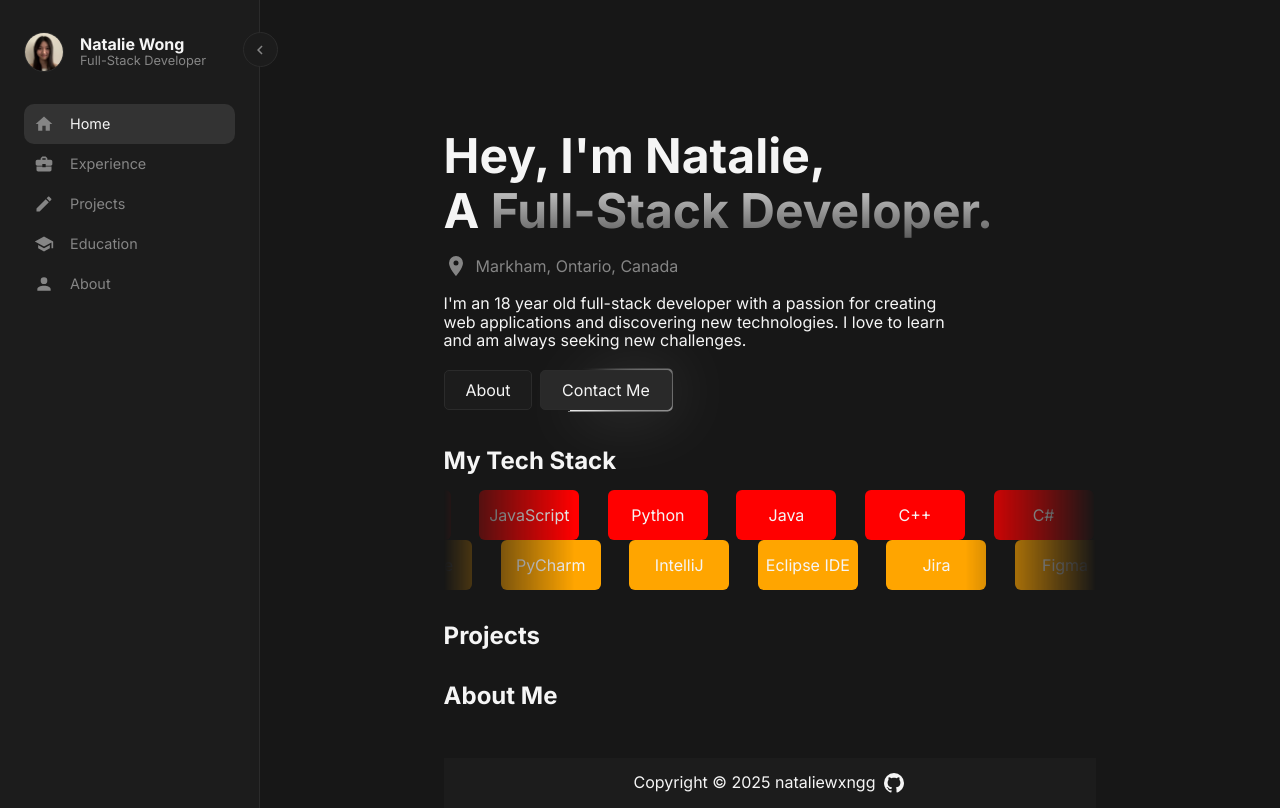
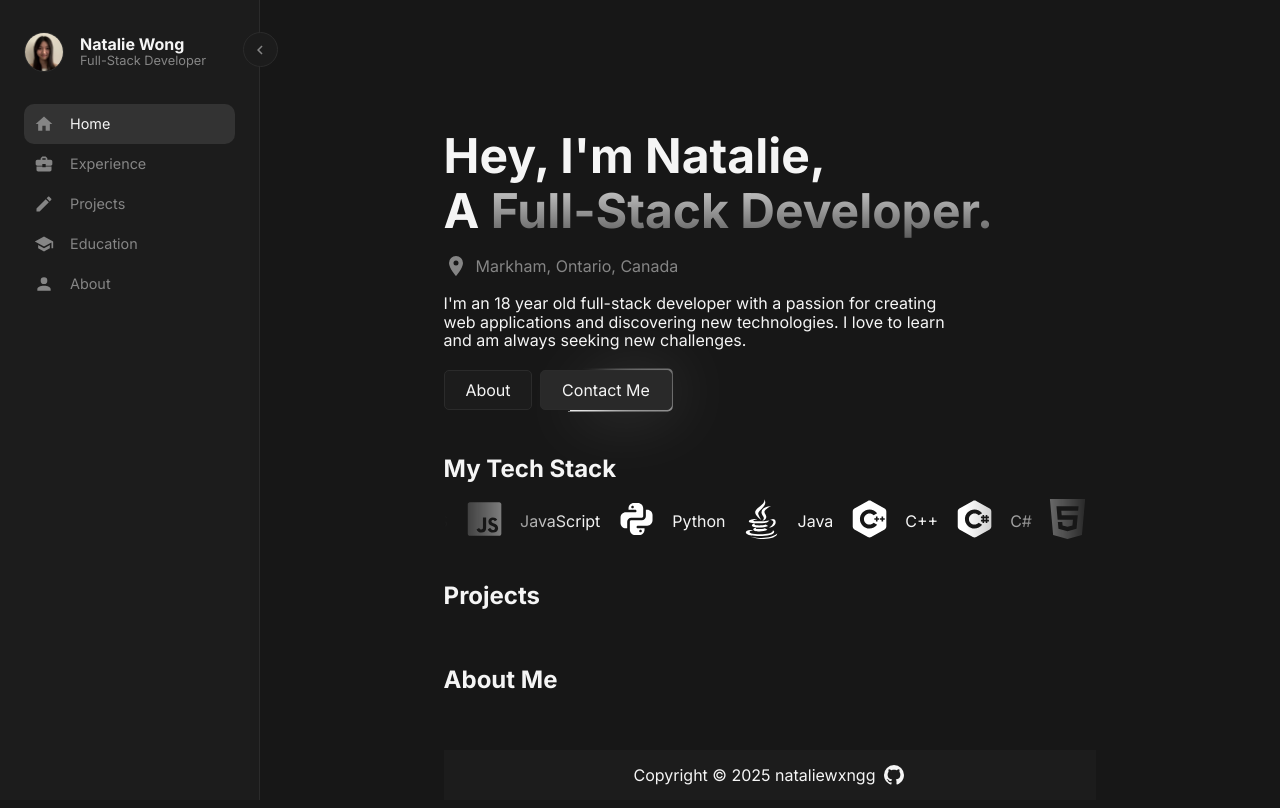
Before and after one commit to nataliewxngg/nataliewxngg, a website built with webpack: page src/template.html in a window 1280 px wide. Built offline with nearby package versions, Linux system fonts and the light colour scheme.

Commit message:
Add tech stack list 1

```diff
--- /dev/null
+++ b/src/components/techstack-list-1.js
@@ -0,0 +1,104 @@
+import html5Logo from '../assets/techstack-logos/html5-icon.svg';
+import css3Logo from '../assets/techstack-logos/css3-icon.svg';
+import jsLogo from '../assets/techstack-logos/javascript-icon.svg';
+import pythonLogo from '../assets/techstack-logos/python-icon.svg';
+import javaLogo from '../assets/techstack-logos/java-icon.svg';
+import cppLogo from '../assets/techstack-logos/c++-icon.svg';
+import csharpLogo from '../assets/techstack-logos/csharp-icon.svg';
+
+function addAnimation() {
+    const scrollers = document.querySelectorAll('.scroller');
+
+    scrollers.forEach((scroller) => {
+        scroller.setAttribute('data-animated', true);
+
+        const scrollerList = document.querySelector('.scroller ul');
+        const scrollerContent = Array.from(scrollerList.children);
+
+        scrollerContent.forEach(item => {
+            const duplicatedItem = item.cloneNode(true);
+            duplicatedItem.setAttribute('aria-hidden', true);
+
+            scrollerList.appendChild(duplicatedItem);
+        });
+    });
+}
+
+const techStackList1Container = document.createElement('div');
+techStackList1Container.classList.add('scroller');
+
+const techStackList1 = document.createElement('ul');
+
+// HTML, CSS, JS, Python, Java, C++, C#
+const list1Item1 = document.createElement('li');
+const list1Item1Img = document.createElement('img');
+list1Item1Img.setAttribute('src', html5Logo);
+list1Item1.appendChild(list1Item1Img);
+techStackList1.appendChild(list1Item1);
+
+const list1Item2 = document.createElement('li');
+list1Item2.innerText = 'HTML';
+techStackList1.appendChild(list1Item2);
+
+const list1Item3 = document.createElement('li');
+const list1Item3Img = document.createElement('img');
+list1Item3Img.setAttribute('src', css3Logo);
+list1Item3.appendChild(list1Item3Img);
+techStackList1.appendChild(list1Item3);
+
+const list1Item4 = document.createElement('li');
+list1Item4.innerText = 'CSS';
+techStackList1.appendChild(list1Item4);
+
+const list1Item5 = document.createElement('li');
+const list1Item5Img = document.createElement('img');
+list1Item5Img.setAttribute('src', jsLogo);
+list1Item5.appendChild(list1Item5Img);
+techStackList1.appendChild(list1Item5);
+
+const list1Item6 = document.createElement('li');
+list1Item6.innerText = 'JavaScript';
+techStackList1.appendChild(list1Item6);
+
+const list1Item7 = document.createElement('li');
+const list1Item7Img = document.createElement('img');
+list1Item7Img.setAttribute('src', pythonLogo);
+list1Item7.appendChild(list1Item7Img);
+techStackList1.appendChild(list1Item7);
+
+const list1Item8 = document.createElement('li');
+list1Item8.innerText = 'Python';
+techStackList1.appendChild(list1Item8);
+
+const list1Item9 = document.createElement('li');
+const list1Item9Img = document.createElement('img');
+list1Item9Img.setAttribute('src', javaLogo);
+list1Item9.appendChild(list1Item9Img);
+techStackList1.appendChild(list1Item9);
+
+const list1Item10 = document.createElement('li');
+list1Item10.innerText = 'Java';
+techStackList1.appendChild(list1Item10);
+
+const list1Item11 = document.createElement('li');
+const list1Item11Img = document.createElement('img');
+list1Item11Img.setAttribute('src', cppLogo);
+list1Item11.appendChild(list1Item11Img);
+techStackList1.appendChild(list1Item11);
+
+const list1Item12 = document.createElement('li');
+list1Item12.innerText = 'C++';
+techStackList1.appendChild(list1Item12);
+
+const list1Item13 = document.createElement('li');
+const list1Item13Img = document.createElement('img');
+list1Item13Img.setAttribute('src', csharpLogo);
+list1Item13.appendChild(list1Item13Img);
+techStackList1.appendChild(list1Item13);
+
+const list1Item14 = document.createElement('li');
+list1Item14.innerText = 'C#';
+techStackList1.appendChild(list1Item14);
+
+techStackList1Container.appendChild(techStackList1);
+export {techStackList1Container, addAnimation};
--- a/src/functions/firstLoad.js
+++ b/src/functions/firstLoad.js
@@ -1,5 +1,7 @@
 import home from "../pages/home";
+import {addAnimation} from '../components/techstack-list-1.js';
 
 export default function firstLoad() {
     home();
+    addAnimation();
 }
--- a/src/pages/home.js
+++ b/src/pages/home.js
@@ -1,5 +1,7 @@
 import pageLoad from '../functions/pageLoad.js';
 import about from './about.js';
+
+import {techStackList1Container} from '../components/techstack-list-1.js'
 
 export default function Home() {
     // Set page title
@@ -61,12 +63,16 @@ export default function Home() {
     content.appendChild(header);
 
     // My Tech Stack
-    const techStack = document.createElement('section');
-    techStack.setAttribute('id', 'tech-stack');
+    const techStackSection = document.createElement('section');
+    techStackSection.setAttribute('id', 'tech-stack');
     const techStackTitle = document.createElement('h2');
     techStackTitle.innerText = 'My Tech Stack';
 
-    const techStackList1Container = document.createElement('div');
+    techStackSection.appendChild(techStackTitle);
+    techStackSection.appendChild(techStackList1Container);
+    content.appendChild(techStackSection);
+
+    /*
     techStackList1Container.classList.add('wrapper');
     techStackList1Container.setAttribute('id', 'tech-stack-list-1');
     // HTML
@@ -163,19 +169,21 @@ export default function Home() {
     techStack.appendChild(techStackList2Container);
     content.appendChild(techStack);
 
+    */
+
     // Projects
-    const projects = document.createElement('section');
-    projects.setAttribute('id', 'projects');
+    const projectsSection = document.createElement('section');
+    projectsSection.setAttribute('id', 'projects');
     const projectsTitle = document.createElement('h2');
     projectsTitle.innerText = 'Projects';
-    projects.appendChild(projectsTitle);
-    content.appendChild(projects);
+    projectsSection.appendChild(projectsTitle);
+    content.appendChild(projectsSection);
 
     // About
-    const about = document.createElement('section');
-    about.setAttribute('id', 'about');
+    const aboutSection = document.createElement('section');
+    aboutSection.setAttribute('id', 'about');
     const aboutTitle = document.createElement('h2');
     aboutTitle.innerText = 'About Me';
-    about.appendChild(aboutTitle);
-    content.appendChild(about);
+    aboutSection.appendChild(aboutTitle);
+    content.appendChild(aboutSection);
 }
--- a/src/styles/home.css
+++ b/src/styles/home.css
@@ -86,6 +86,8 @@ article {
 }
 
 article #profile { display: none; }
+
+#content { display: grid; }
 
 #content header {
     display: flex;
@@ -184,66 +186,45 @@ article #profile { display: none; }
 /* Section styles */
 #content section { margin-top: 2rem; }
 
-#content section h2 {
-    margin-bottom: 1rem;
+#content section h2 { margin-bottom: 1rem; }
+
+/* Tech Stack styles */
+#tech-stack { overflow: hidden; }
+
+.scroller {
+    -webkit-mask: linear-gradient(
+        90deg,
+        transparent 0%,
+        black 20%,
+        black 80%,
+        transparent 100%
+    );
+    mask: linear-gradient(90deg, transparent 0%, black 20%, black 80%, transparent 100%);
 }
 
-.wrapper {
-    margin-inline: auto;
-    height: 50px;
+.scroller ul {
+    display: flex;
+    gap: 1rem;
+    list-style: none;
+    align-items: center;
 
-    position: relative;
-    overflow: hidden;
-    mask-image: linear-gradient(
-        to right,
-        rgba(0, 0, 0, 0),
-        rgba(0, 0, 0, 1) 20%,
-        rgba(0, 0, 0, 1) 80%,
-        rgba(0, 0, 0, 0)
-    );
+    flex-wrap: nowrap;
+    width: fit-content;
+    animation: scroll 20s linear infinite;
+}
+.scroller:hover ul {
+    animation-play-state: paused;
+    cursor: default;
 }
 
-.item {
-    width: 100px;
-    height: 50px;
-    border-radius: 6px;
-
-    position: absolute;
-    left: max(calc(100px * 7), 100%);
-
-    display: flex;
-    justify-content: center;
-    align-items: center;
+.scroller img {
+    width: 40px;
+    height: 40px;
+    filter: brightness(0) invert(1);
 }
 
-#tech-stack-list-1 .item {
-    background-color: red;
-    animation: scroll-left 30s linear infinite;
-}
-
-#tech-stack-list-2 .item {
-    background-color: orange;
-    animation: scroll-left 35s linear infinite;
-}
-
-#tech-stack-list-1 .item-1 { animation-delay: calc(30s / 7 * (7 - 1) * -1); }
-#tech-stack-list-1 .item-2 { animation-delay: calc(30s / 7 * (7 - 2) * -1); }
-#tech-stack-list-1 .item-3 { animation-delay: calc(30s / 7 * (7 - 3) * -1); }
-#tech-stack-list-1 .item-4 { animation-delay: calc(30s / 7 * (7 - 4) * -1); }
-#tech-stack-list-1 .item-5 { animation-delay: calc(30s / 7 * (7 - 5) * -1); }
-#tech-stack-list-1 .item-6 { animation-delay: calc(30s / 7 * (7 - 6) * -1); }
-#tech-stack-list-1 .item-7 { animation-delay: calc(30s / 7 * (7 - 7) * -1); }
-
-#tech-stack-list-2 .item-1 { animation-delay: calc(35s / 7 * (7 - 1) * -1); }
-#tech-stack-list-2 .item-2 { animation-delay: calc(35s / 7 * (7 - 2) * -1); }
-#tech-stack-list-2 .item-3 { animation-delay: calc(35s / 7 * (7 - 3) * -1); }
-#tech-stack-list-2 .item-4 { animation-delay: calc(35s / 7 * (7 - 4) * -1); }
-#tech-stack-list-2 .item-5 { animation-delay: calc(35s / 7 * (7 - 5) * -1); }
-#tech-stack-list-2 .item-6 { animation-delay: calc(35s / 7 * (7 - 6) * -1); }
-#tech-stack-list-2 .item-7 { animation-delay: calc(35s / 7 * (7 - 7) * -1); }
-
-@keyframes scroll-left {
-    to { left: -200px; }
+@keyframes scroll {
+    to { transform: translate(calc(-50% - 0.5rem)); }
 }
 
 @keyframes spin {
```
Also changed, not shown: src/assets/techstack-logos/c++-icon.svg (added), src/assets/techstack-logos/csharp-icon.svg (added), src/assets/techstack-logos/css3-icon.svg (added), src/assets/techstack-logos/html5-icon.svg (added), src/assets/techstack-logos/java-icon.svg (added), src/assets/techstack-logos/javascript-icon.svg (added), src/assets/techstack-logos/python-icon.svg (added).
